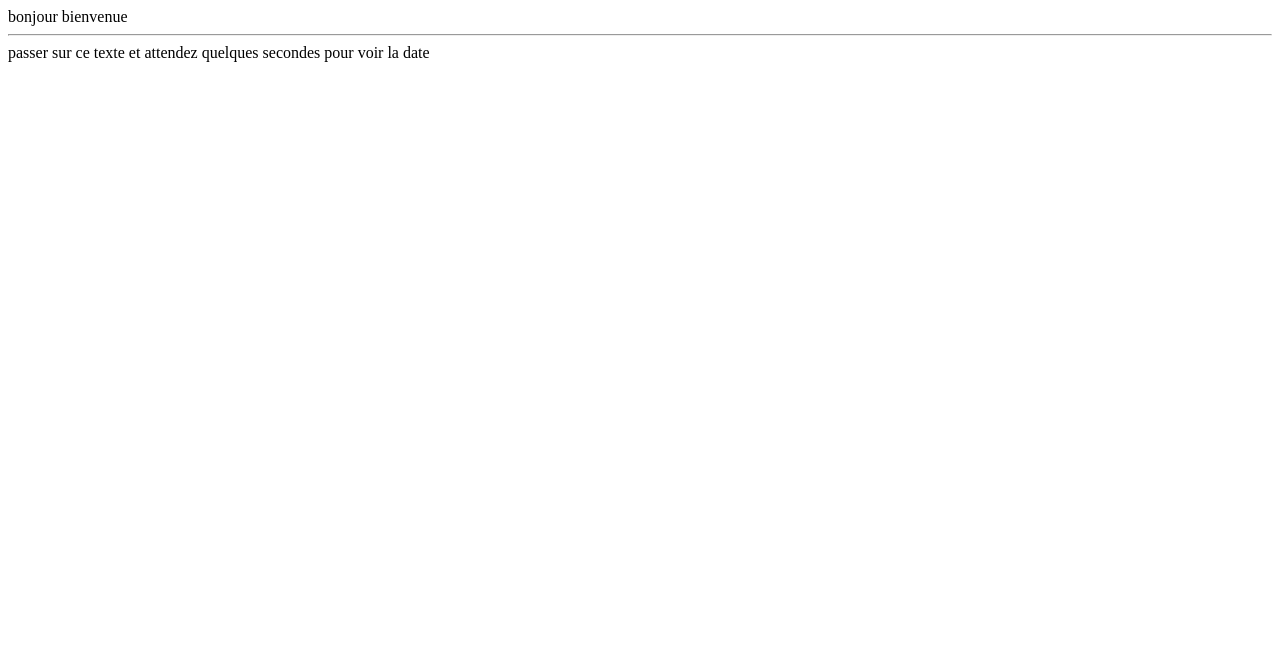
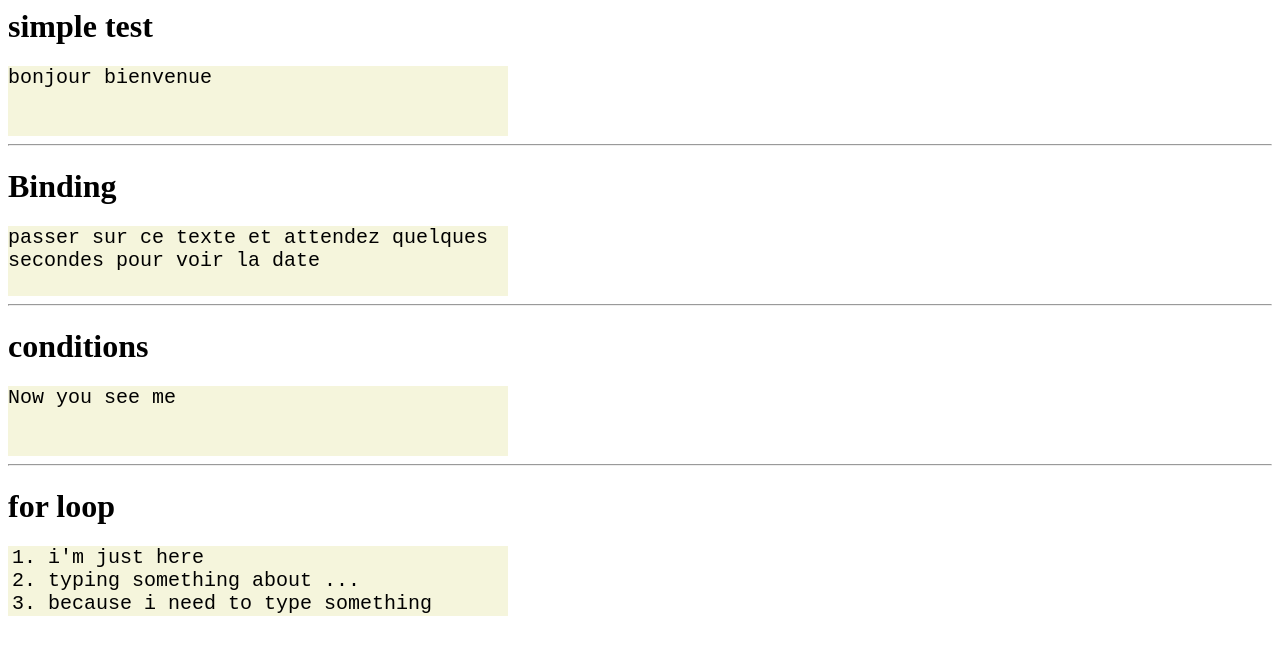
Before and after one commit to jrking365/testVuejs, a plain HTML site: page index.html in a window 1280 px wide. Drawn offline with nearby package versions, Linux system fonts and the light colour scheme.

Commit message:
travail sur les boucle et le css

```diff
--- /dev/null
+++ b/index.css
@@ -0,0 +1,12 @@
+/** css of the page **/
+
+.boxes{
+
+    border: 1px 1px 1px 1px;
+    width: 500px;
+    height: 70px;
+    background-color: beige;
+    font-family: 'Courier New', Courier, monospace;
+    font-size: 20px;
+
+}
--- a/index.html
+++ b/index.html
@@ -5,21 +5,40 @@
     <meta charset="utf-8"/>
     <title>TEST vueJs</title>
     <!-- development version, includes helpful console warnings -->
+    <link rel="stylesheet" href="index.css">
     <script src="https://cdn.jsdelivr.net/npm/vue/dist/vue.js"></script>
 </head>
 
 <body>
     <!--rendering basic-->
-   <div id="app">{{message}}</div>
+    <h1>simple test</h1>
+   <div id="app" class="boxes">{{message}}</div>
 
    <!--binding-->
+
    <hr>
-    <div id="app-2">
+   <h1>Binding</h1>
+    <div id="app-2" class="boxes">
         <span v-bind:title="message">
             passer sur ce texte et attendez quelques secondes pour voir la date
         </span>
     </div>
 
+    <!--conditions-->
+    <hr>
+    <h1>conditions</h1>
+    <div id="app-3" class="boxes">
+        <span v-if="seen">Now you see me</span>
+    </div>
+
+    <!--for loop-->
+    <hr>
+    <h1>for loop</h1>
+    <div id="app-4" class="boxes">
+        <ol>
+            <li v-for="todo in todos">{{todo.text}}</li>
+        </ol>
+    </div>
 <script>
     //rendering basic
     var app = new Vue({
@@ -29,6 +48,7 @@
         }
     })
 
+    //binding
     var app2 = new Vue({
         el:"#app-2",
         data:{
@@ -36,6 +56,25 @@
         }
     })
 
+    //conditions
+    var app3 = new Vue({
+        el:"#app-3",
+        data:{
+            seen:true
+        }
+    })
+
+//for loop
+    var app4 = new Vue({
+        el:"#app-4",
+        data:{
+            todos:[
+                {text:"i'm just here"},
+                {text:"typing something about ..."},
+                {text:"because i need to type something"}
+            ]
+        }
+    })
 </script>
 </body>
 
```
